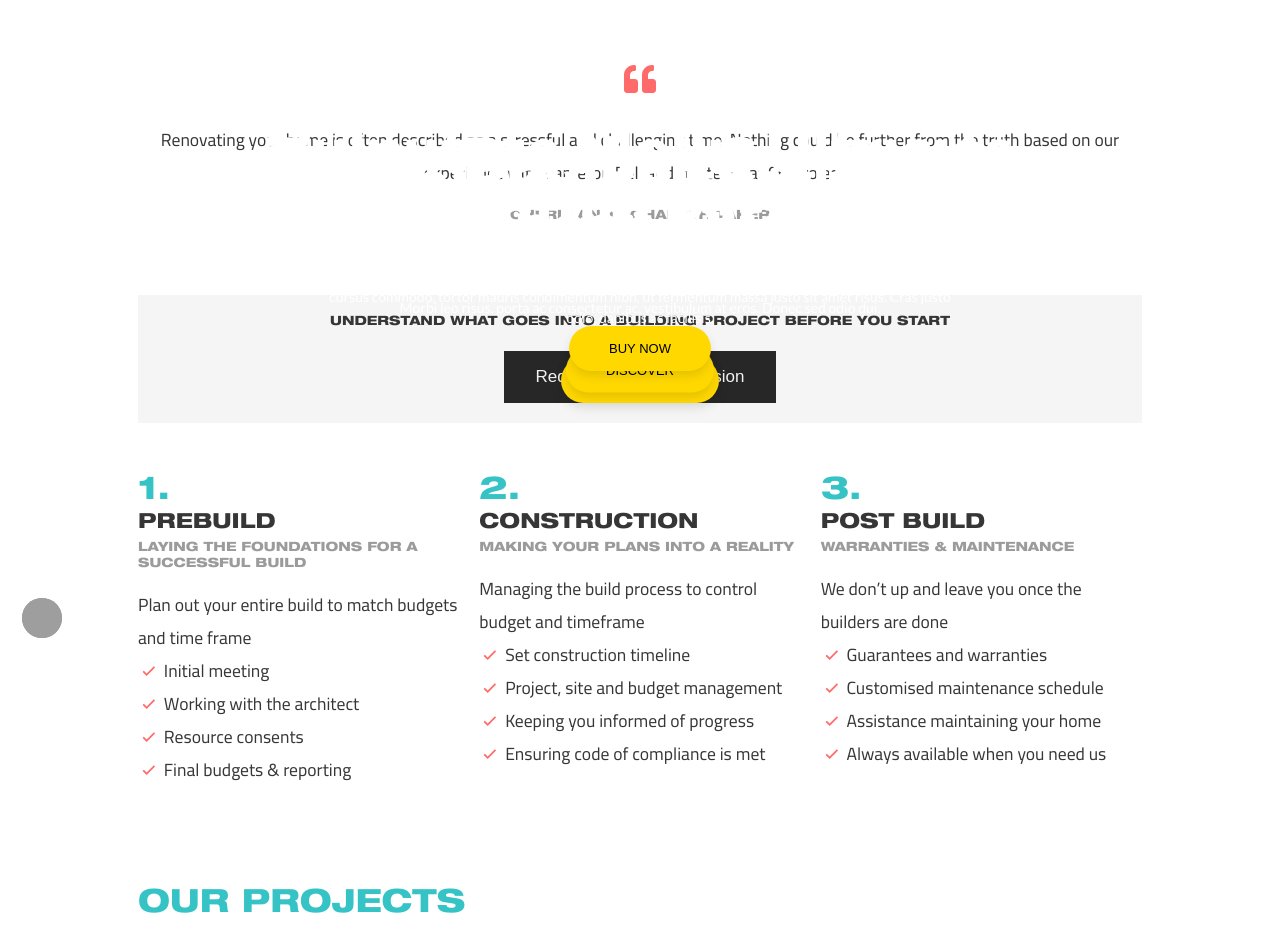
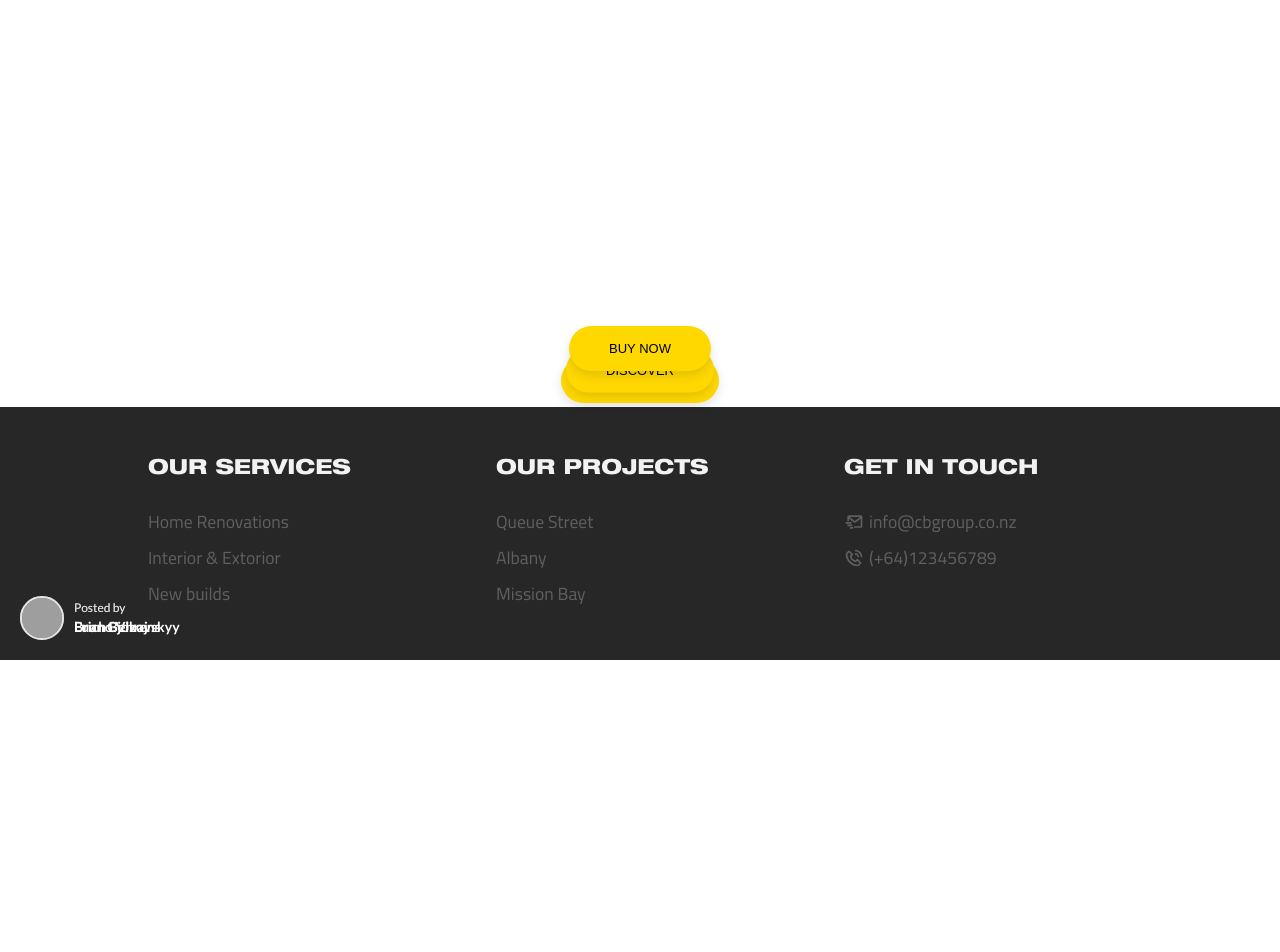
Before and after one commit to nathanvo83/cbgroup-team, a React (Create React App) app: page / in a window 1280 px wide. Shown: the part 140-1092 px from the top of the page. After the commit the page ends 800 px from the top, so only its background shows below. Built offline with nearby package versions, Linux system fonts and the light colour scheme; grey boxes are pictures that could not be loaded.

Commit message:
update home page

```diff
--- a/src/views/Home/Home.jsx
+++ b/src/views/Home/Home.jsx
@@ -1,8 +1,8 @@
 import React from "react";
-import OurProjects from "./components/OurProjects/OurProjects";
-import ProcessStep from "./components/ProcessStep/ProcessStep";
-import Request from "../../components/Request/Request";
-import Slogan from "./components/Slogan/Slogan";
+// import OurProjects from "./components/OurProjects/OurProjects";
+// import ProcessStep from "./components/ProcessStep/ProcessStep";
+// import Request from "../../components/Request/Request";
+// import Slogan from "./components/Slogan/Slogan";
 import "./Home.css";
 
 function Home() {
@@ -12,10 +12,10 @@ function Home() {
   return (
     <div className="home">
       {/* <div className="page-header">Home</div> */}
-      <Slogan></Slogan>
+      {/* <Slogan></Slogan>
       <Request text={requestText}></Request>
       <ProcessStep></ProcessStep>
-      <OurProjects></OurProjects>
+      <OurProjects></OurProjects> */}
       {/* <Request text={requestTexts[1]}></Request> */}
     </div>
   );
```
Also changed, not shown: .travis.yml.
